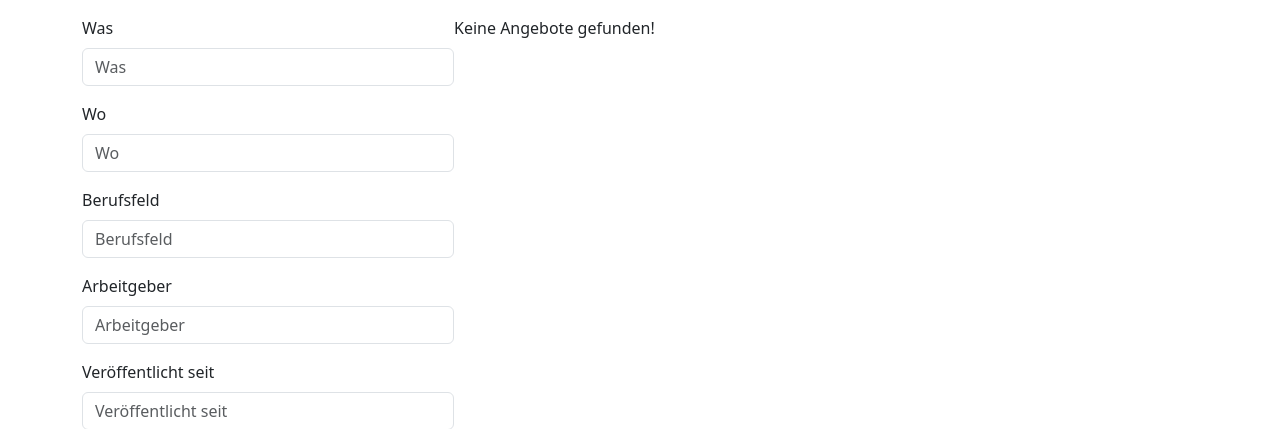
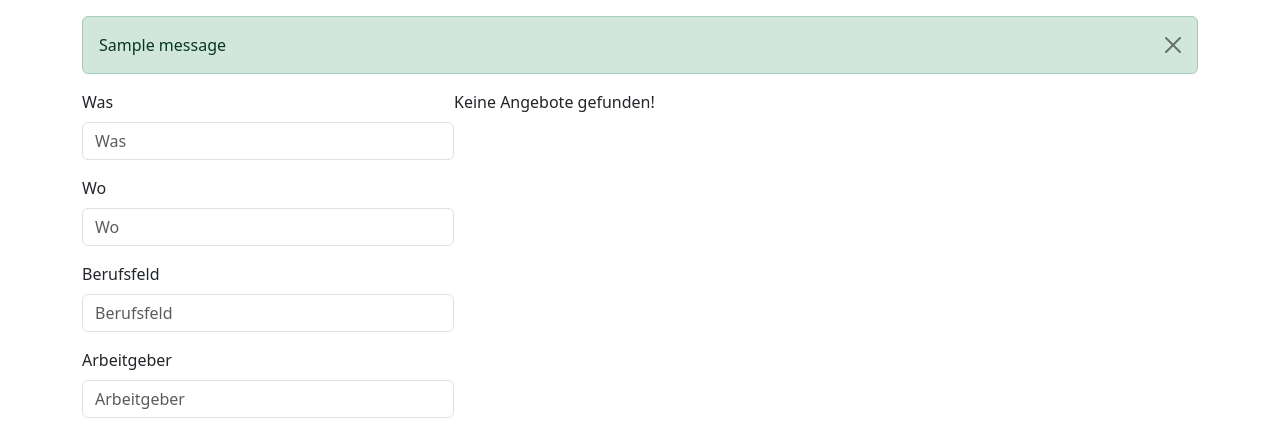
Before and after one commit to Actionb/jobby, a Django app: page / in a window 1280 px wide. Shown: the part 57-486 px from the top of the page. Run offline with Django 5.2, Linux system fonts and the light colour scheme; tables that the repository leaves empty hold one stand-in row (values such as "Sample post"); one stand-in notice (Sample message) is shown; some libraries are stand-ins or nearby versions.

Commit message:
Add message block to base template

```diff
--- a/jobby/templates/jobby/base.html
+++ b/jobby/templates/jobby/base.html
@@ -15,6 +15,18 @@
     <a class="nav-item" href="">Merkliste</a>
 </nav>
 <main>
+    {% block messages %}
+    {% if messages %}
+    <div id="messages-container" class="messages">
+        {% for message in messages %}
+        <div class="alert alert-dismissible{% if message.tags == 'error' %} alert-danger{% else %} alert-{{ message.tags }}{% endif %}" role="alert">
+            {{ message }}
+            <button type="button" class="btn-close" data-bs-dismiss="alert" aria-label="Close"></button>
+        </div>
+        {% endfor %}
+    </div>
+    {% endif %}
+    {% endblock messages %}
     {% block content %}
     {% endblock content %}
 </main>
```
